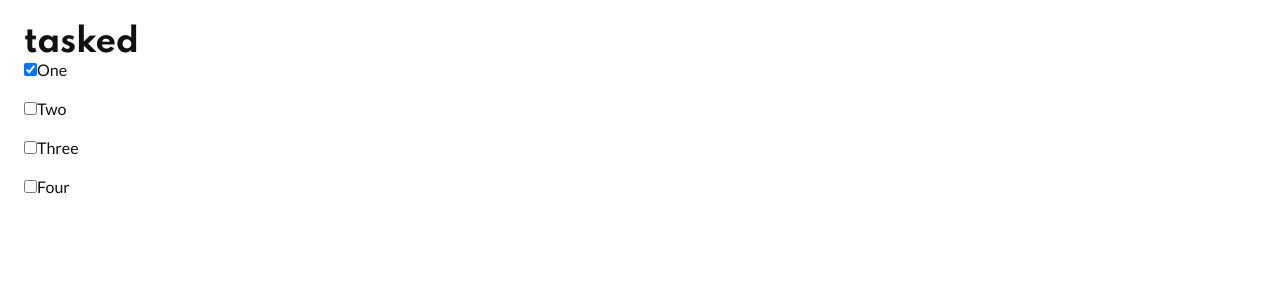
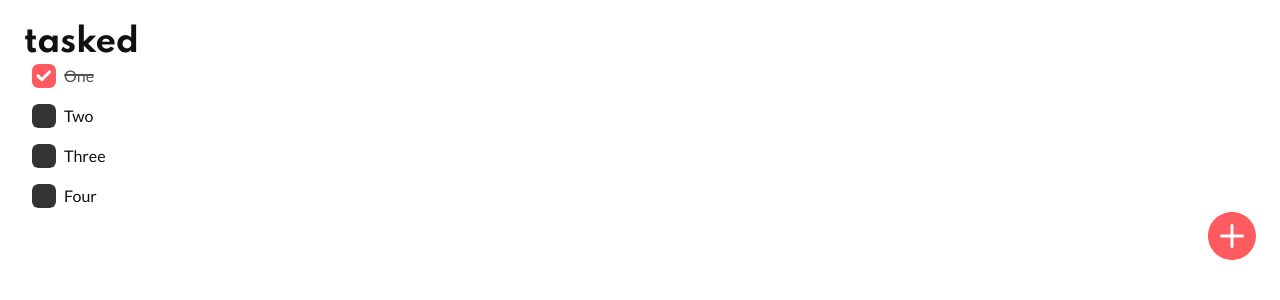
Before and after one commit to areasflavio/task-app, a Next.js app: page / in a window 1280 px wide. Shown: the top 300 px of the page. Built offline with nearby package versions, Linux system fonts and the light colour scheme.

Commit message:
refactor: separate App in components

```diff
--- /dev/null
+++ b/src/components/AddTaskButton/index.tsx
@@ -0,0 +1,16 @@
+import { useTask } from '../../hooks/useTask';
+
+import { Container } from './styles';
+
+const AddTaskButton: React.FC = () => {
+  const { handleToggleCreateInput } = useTask();
+
+  return (
+    <Container
+      className="add-task"
+      onClick={handleToggleCreateInput}
+    ></Container>
+  );
+};
+
+export { AddTaskButton };
--- /dev/null
+++ b/src/components/AddTaskButton/styles.ts
@@ -0,0 +1,17 @@
+import styled from 'styled-components';
+
+export const Container = styled.button`
+  width: 48px;
+  height: 48px;
+
+  display: block;
+  margin-left: auto;
+
+  background: url('/assets/icons/add-task.svg');
+
+  transition: filter 0.2s;
+
+  &:hover {
+    filter: brightness(0.97);
+  }
+`;
--- /dev/null
+++ b/src/components/TasksList/index.tsx
@@ -0,0 +1,40 @@
+import { useTask } from '../../hooks/useTask';
+
+import { Container, TaskControls } from './styles';
+import { TaskLabel } from '../../styles/TaskLabelStyle';
+
+const TasksList: React.FC = () => {
+  const { tasks, handleCompleted, handleEditTask, handleDeleteTask } =
+    useTask();
+
+  return (
+    <Container>
+      {tasks.map((task) => (
+        <li key={task._id}>
+          <TaskLabel>
+            <input
+              type="checkbox"
+              checked={task.completed}
+              onChange={() => handleCompleted(task._id)}
+            />
+            <span className="content">{task.description}</span>
+            <span className="checkmark"></span>
+          </TaskLabel>
+
+          <TaskControls>
+            <button
+              className="edit"
+              onClick={() => handleEditTask(task._id)}
+            ></button>
+            <button
+              className="delete"
+              onClick={() => handleDeleteTask(task._id)}
+            ></button>
+          </TaskControls>
+        </li>
+      ))}
+    </Container>
+  );
+};
+
+export { TasksList };
--- /dev/null
+++ b/src/components/TasksList/styles.ts
@@ -0,0 +1,55 @@
+import styled from 'styled-components';
+
+export const Container = styled.ul`
+  list-style: none;
+
+  li {
+    display: flex;
+    align-items: center;
+    justify-content: space-between;
+
+    border-radius: 6px;
+    padding: 4px 8px;
+  }
+
+  li + li {
+    margin-top: 8px;
+  }
+
+  li:hover {
+    background: ${(props) => props.theme.colors.bgSecColor};
+  }
+
+  li:hover div {
+    display: flex;
+  }
+
+  button {
+    border: 0;
+    cursor: pointer;
+  }
+`;
+
+export const TaskControls = styled.div`
+  display: none;
+  align-items: center;
+  gap: 4px;
+
+  & .edit,
+  & .delete {
+    width: 12px;
+    height: 12px;
+  }
+
+  & .edit {
+    background: url('/assets/icons/edit.svg');
+    background-size: cover;
+    background-repeat: no-repeat;
+  }
+
+  & .delete {
+    background: url('/assets/icons/delete.svg');
+    background-size: cover;
+    background-repeat: no-repeat;
+  }
+`;
--- /dev/null
+++ b/src/components/TextInput/index.tsx
@@ -0,0 +1,28 @@
+import { useRef } from '../../hooks/useRef';
+import { useTask } from '../../hooks/useTask';
+
+import { TaskLabel } from '../../styles/TaskLabelStyle';
+
+const TextInput: React.FC = () => {
+  const { labelRef, inputRef } = useRef();
+  const { newTaskDescription, setNewTaskDescription, handleCreateTask } =
+    useTask();
+
+  return (
+    <TaskLabel ref={labelRef} className="container text-input">
+      <input type="checkbox" disabled />
+      <input
+        ref={inputRef}
+        type="text"
+        name="description"
+        value={newTaskDescription}
+        onChange={(e) => setNewTaskDescription(e.target.value)}
+        onKeyPress={(e) => e.key === 'Enter' && handleCreateTask()}
+        autoComplete="off"
+      />
+      <span className="checkmark"></span>
+    </TaskLabel>
+  );
+};
+
+export { TextInput };
--- /dev/null
+++ b/src/components/TextInput/styles.ts
@@ -0,0 +1,3 @@
+import styled from 'styled-components';
+
+export const Container = styled.div``;
--- a/src/pages/_app.tsx
+++ b/src/pages/_app.tsx
@@ -1,17 +1,30 @@
 import type { AppProps } from 'next/app';
 import { ThemeProvider } from 'styled-components';
 
+import { TaskProvider } from '../context/TaskContext';
+
 import { lightTheme } from '../styles/themes';
-
 import GlobalStyle from '../styles/global';
+import Head from 'next/head';
+import { RefsProvider } from '../context/RefsContext';
 
 function MyApp({ Component, pageProps }: AppProps) {
   return (
-    <ThemeProvider theme={lightTheme}>
-      <GlobalStyle />
+    <>
+      <Head>
+        <title>tasked</title>
+      </Head>
 
-      <Component {...pageProps} />
-    </ThemeProvider>
+      <ThemeProvider theme={lightTheme}>
+        <GlobalStyle />
+
+        <RefsProvider>
+          <TaskProvider>
+            <Component {...pageProps} />
+          </TaskProvider>
+        </RefsProvider>
+      </ThemeProvider>
+    </>
   );
 }
 
--- a/src/pages/index.tsx
+++ b/src/pages/index.tsx
@@ -1,166 +1,20 @@
-import type { NextPage } from 'next';
-import { useEffect, useRef, useState } from 'react';
 import { Header } from '../components/Header';
+import { TextInput } from '../components/TextInput';
+import { TasksList } from '../components/TasksList';
 
-const dbTasks = [
-  {
-    _id: 1,
-    completed: true,
-    description: 'One',
-  },
-  {
-    _id: 2,
-    completed: false,
-    description: 'Two',
-  },
-  {
-    _id: 3,
-    completed: false,
-    description: 'Three',
-  },
-  {
-    _id: 4,
-    completed: false,
-    description: 'Four',
-  },
-];
+import { AddTaskButton } from '../components/AddTaskButton';
 
-type Task = {
-  _id: number;
-  description: string;
-  completed: boolean;
-};
-
-const Home: NextPage = () => {
-  const inputRef = useRef<HTMLInputElement | null>(null);
-  const labelRef = useRef<HTMLLabelElement | null>(null);
-
-  const [tasks, setTasks] = useState<Task[]>(dbTasks);
-  const [isNewTaskInputOpen, setIsNewTaskInputOpen] = useState(true);
-  const [newTaskDescription, setNewTaskDescription] = useState('');
-  const [editingTask, setEditingTask] = useState<Task | null>(null);
-
-  useEffect(() => {
-    const label = labelRef.current;
-    if (label) label.style.display = 'none';
-  }, []);
-
-  const handleCompleted = (id: number) => {
-    setTasks(
-      tasks.map((task) => {
-        if (task._id == id) {
-          return {
-            ...task,
-            completed: !task.completed,
-          };
-        } else return task;
-      })
-    );
-  };
-
-  const handleCreateTask = () => {
-    if (!(newTaskDescription.trim() === '')) {
-      let newTask = {
-        _id: tasks.length + 1,
-        completed: false,
-        description: newTaskDescription,
-      };
-
-      if (editingTask) {
-        (newTask._id = editingTask._id),
-          (newTask.completed = editingTask.completed);
-      }
-
-      setTasks((tasks) => [newTask, ...tasks]);
-      setEditingTask(null);
-    }
-
-    setNewTaskDescription('');
-    handleToggleCreateInput();
-  };
-
-  const handleDeleteTask = (id: number) => {
-    const filteredTasks = tasks.filter((task) => task._id !== id);
-
-    setTasks(filteredTasks);
-  };
-
-  const handleEditTask = (id: number) => {
-    const task = tasks.find((task) => task._id === id);
-
-    if (!task) return;
-
-    setEditingTask(task);
-
-    handleToggleCreateInput();
-
-    setNewTaskDescription(task.description);
-    handleDeleteTask(id);
-  };
-
-  const handleToggleCreateInput = () => {
-    setIsNewTaskInputOpen(!isNewTaskInputOpen);
-
-    if (isNewTaskInputOpen) {
-      const label = labelRef.current;
-      if (label) label.style.display = 'block';
-
-      inputRef.current?.focus();
-    } else {
-      const label = labelRef.current;
-      if (label) label.style.display = 'none';
-
-      inputRef.current?.blur();
-    }
-  };
-
+const Home: React.FC = () => {
   return (
-    <div>
+    <>
       <Header />
 
-      <label ref={labelRef} className="container text-input">
-        <input type="checkbox" disabled />
-        <input
-          ref={inputRef}
-          type="text"
-          name="description"
-          value={newTaskDescription}
-          onChange={(e) => setNewTaskDescription(e.target.value)}
-          onKeyPress={(e) => e.key === 'Enter' && handleCreateTask()}
-          autoComplete="off"
-        />
-        <span className="checkmark"></span>
-      </label>
+      <TextInput />
 
-      <ul>
-        {tasks.map((task) => (
-          <li key={task._id}>
-            <label className="container">
-              <input
-                type="checkbox"
-                checked={task.completed}
-                onChange={() => handleCompleted(task._id)}
-              />
-              <span className="content">{task.description}</span>
-              <span className="checkmark"></span>
-            </label>
+      <TasksList />
 
-            <div className="task-controls">
-              <button
-                className="edit"
-                onClick={() => handleEditTask(task._id)}
-              ></button>
-              <button
-                className="delete"
-                onClick={() => handleDeleteTask(task._id)}
-              ></button>
-            </div>
-          </li>
-        ))}
-      </ul>
-
-      <button className="add-task" onClick={handleToggleCreateInput}></button>
-    </div>
+      <AddTaskButton />
+    </>
   );
 };
 
--- /dev/null
+++ b/src/styles/TaskLabelStyle.ts
@@ -0,0 +1,120 @@
+import styled from 'styled-components';
+
+export const TaskLabel = styled.label`
+  /* Customize the label (the container) */
+  display: block;
+  position: relative;
+  padding-left: 32px;
+  cursor: pointer;
+
+  -webkit-user-select: none;
+  -moz-user-select: none;
+  -ms-user-select: none;
+  user-select: none;
+
+  /* Hide the browser's default checkbox */
+  & input[type='checkbox'] {
+    position: absolute;
+    opacity: 0;
+    cursor: pointer;
+    height: 0;
+    width: 0;
+  }
+
+  /* Create a custom empty checkbox */
+  .checkmark {
+    position: absolute;
+    top: 0;
+    left: 0;
+    height: 24px;
+    width: 24px;
+    border-radius: 6px;
+
+    background: url('/assets/icons/uncheck.svg') no-repeat center;
+  }
+
+  & input[type='checkbox']:disabled ~ .checkmark {
+    cursor: default;
+  }
+
+  /* When the checkbox is checked, add the checkmark*/
+  & input[type='checkbox']:checked ~ .checkmark {
+    background: url('/assets/icons/check.svg') no-repeat center;
+    overflow: hidden;
+  }
+
+  /* Create the checkmark/indicator box (hidden when not checked) */
+  .checkmark:after {
+    content: '';
+    position: absolute;
+    display: none;
+    width: 24px;
+    height: 24px;
+    border-radius: 6px;
+  }
+
+  /* Create the check box animation */
+  @keyframes checkBox {
+    to {
+      transform: translateX(24px);
+    }
+  }
+
+  /* Show the checkmark when checked */
+  & input[type='checkbox']:checked ~ .checkmark:after {
+    display: block;
+    background: ${(props) => props.theme.colors.highlightColor};
+
+    animation: checkBox 0.4s cubic-bezier(0.77, 0.09, 0.98, 0.51) forwards;
+  }
+
+  /* Set the word as checkmark reference */
+  .content {
+    position: relative;
+    line-height: 24px;
+    padding-top: 4px;
+  }
+
+  /* Create the check word animation */
+  @keyframes checkWord {
+    from {
+      width: 0;
+    }
+    to {
+      width: 100%;
+    }
+  }
+
+  /* Change the word color when checked */
+  & input[type='checkbox']:checked ~ .content {
+    color: ${(props) => props.theme.colors.textSecColor};
+  }
+
+  /* Show the word checkmark when checked */
+  & input[type='checkbox']:checked ~ .content:after {
+    content: '';
+    height: 2px;
+    background: ${(props) => props.theme.colors.textSecColor};
+    position: absolute;
+    left: 0;
+    top: 50%;
+
+    border-radius: 16px;
+
+    animation: checkWord 0.4s cubic-bezier(0.77, 0.09, 0.98, 0.51) forwards;
+  }
+
+  &.text-input {
+    margin: 0 0 8px 8px;
+  }
+
+  & input[type='text'] {
+    margin: 0;
+    border: 0;
+    outline: 0;
+
+    line-height: 24px;
+    border-radius: 6px;
+    background: ${(props) => props.theme.colors.bgSecColor};
+  }
+`;
```
